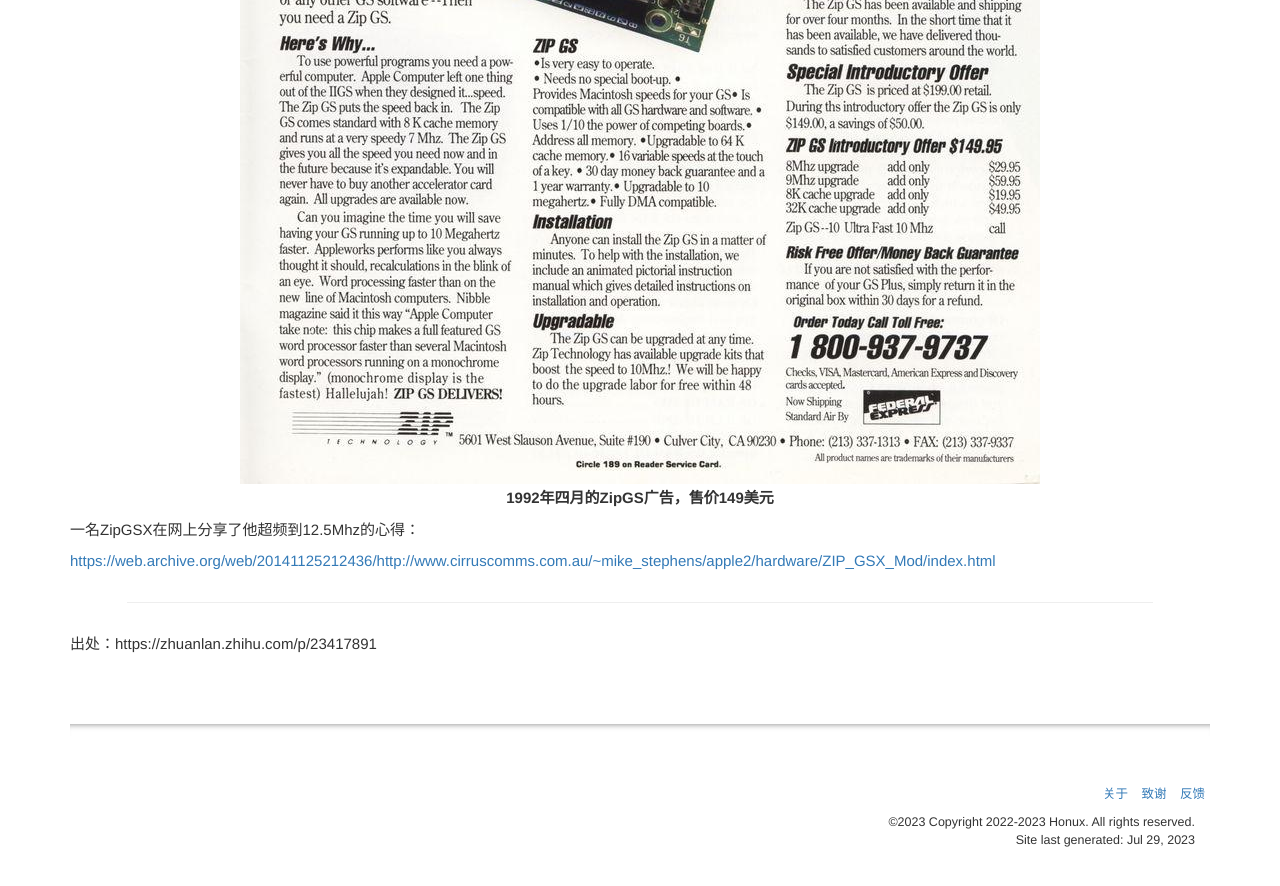
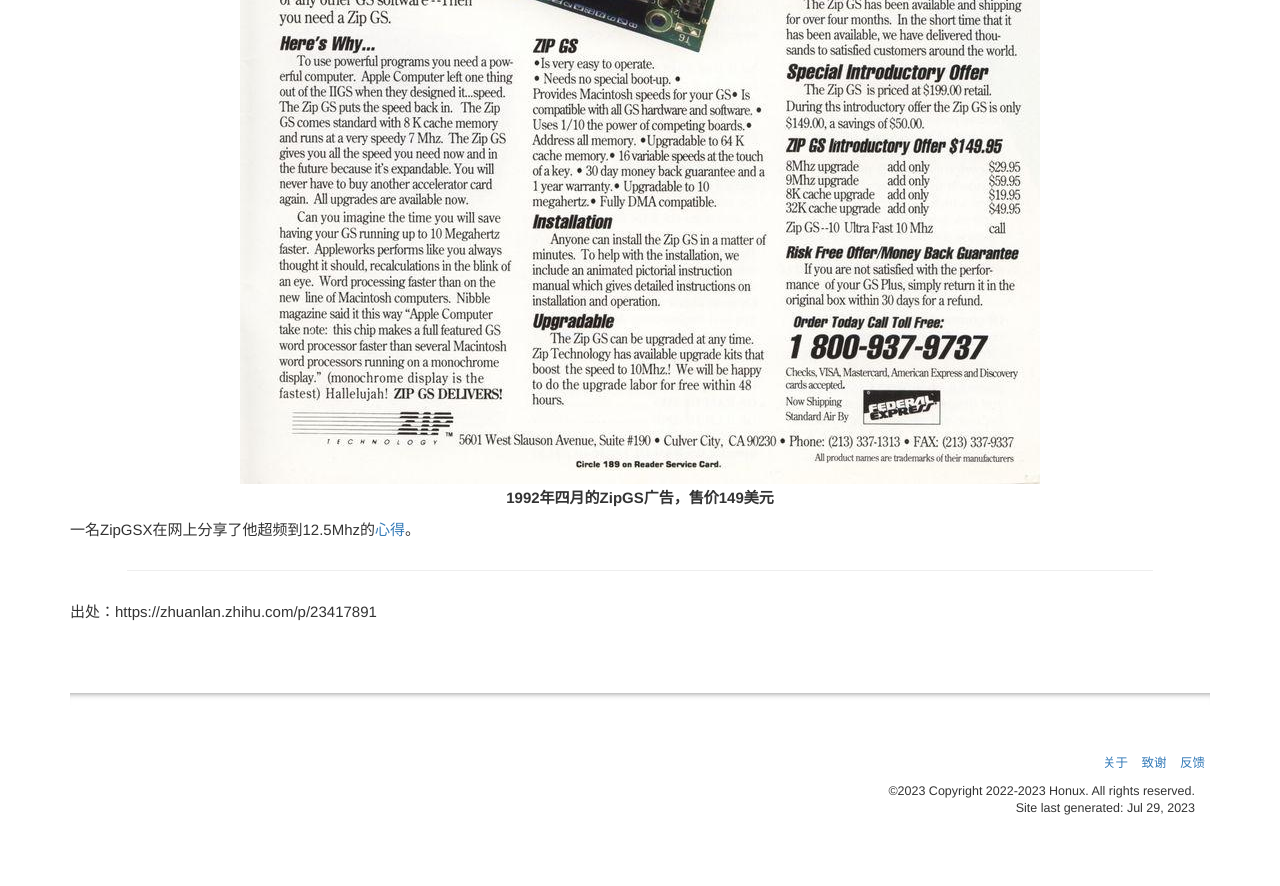
Before and after one commit to compumuseum/compumuseum.github.io, a Jekyll site: the page built from _posts/2023-07-29-what_kind_of_computer_is_the_Apple_IIGS.md, in a window 1280 px wide and 900 px high, scrolled down 9219 px. Shown: the top 886 px of the window. Built offline with Jekyll 4.4.1, drawn with Linux system fonts in a browser that asks for light colours; comment, search, counter and statistics services are not loaded; some of the changed lines change nothing that is shown.

Commit message:
Update 2023-07-29-what_kind_of_computer_is_the_Apple_IIGS.md

```diff
--- a/_posts/2023-07-29-what_kind_of_computer_is_the_Apple_IIGS.md
+++ b/_posts/2023-07-29-what_kind_of_computer_is_the_Apple_IIGS.md
@@ -169,10 +169,7 @@
     <p><b>1992年四月的ZipGS广告，售价149美元</b></p>
 </div>
 
-一名ZipGSX在网上分享了他超频到12.5Mhz的心得：
-
-<https://web.archive.org/web/20141125212436/http://www.cirruscomms.com.au/~mike_stephens/apple2/hardware/ZIP_GSX_Mod/index.html>
-
+一名ZipGSX在网上分享了他超频到12.5Mhz的<a href="https://web.archive.org/web/20141125212436/http://www.cirruscomms.com.au/~mike_stephens/apple2/hardware/ZIP_GSX_Mod/index.html" target="_blank">心得</a>。
 
 ---------
 
```
